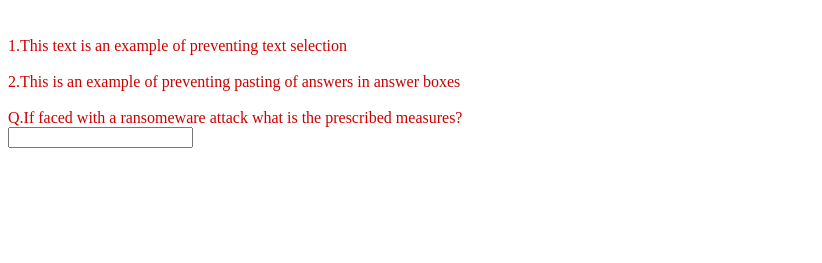
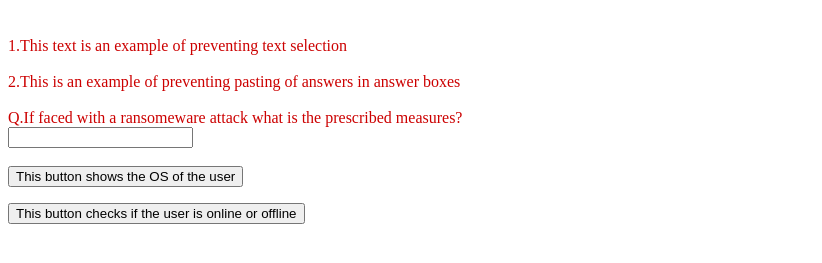
Before and after one commit to AashiqRamachandran/Passive_proctoring, a plain HTML site: page integerated.html in a window 1280 px wide. Shown: the part 79-342 px from the top of the page, without its empty margins (0-822 px from the left). Drawn offline with nearby package versions, Linux system fonts and the light colour scheme; no server answers.

Commit message:
Update integerated.html

```diff
--- a/integerated.html
+++ b/integerated.html
@@ -4,6 +4,30 @@
     <title>RWQ</title>
     <script src=
 "https://ajax.googleapis.com/ajax/libs/jquery/3.2.1/jquery.min.js">
+    </script>
+    <script>
+        function isOnline() {
+
+            if (navigator.onLine) {
+                document.getElementById(
+                  "demo").innerHTML = "Online";
+            } else {
+                document.getElementById(
+                  "demo").innerHTML = "Offline";
+            }
+        }
+    </script>
+    <script>
+        function operatingSytem() {
+            var OSName="Unknown OS";
+            if (navigator.appVersion.indexOf("Win")!=-1) OSName="Windows";
+            if (navigator.appVersion.indexOf("Mac")!=-1) OSName="MacOS";
+            if (navigator.appVersion.indexOf("X11")!=-1) OSName="UNIX";
+            if (navigator.appVersion.indexOf("Linux")!=-1) OSName="Linux";
+
+            // Display the OS name
+            document.getElementById("OS").innerHTML = OSName;
+        }
     </script>
     <script>
         // Add "https://ipinfo.io" statement
@@ -43,6 +67,16 @@
 	2.This is an example of preventing pasting of answers in answer boxes</br></br>
 	Q.If faced with a ransomeware attack what is the prescribed measures?</br>
 	<input type="text" onselectstart="return false" onpaste="return false;" onCopy="return false" onCut="return false" onDrag="return false" onDrop="return false" autocomplete=off/>
+	</br></br>
+	<button ondblclick="operatingSytem()">
+        	This button shows the OS of the user
+        </button>
+	    <p id="OS"></p>
+    <button onclick="isOnline()">
+      This button checks if the user is online or offline
+  </button>
+
+    <p id="demo"></p>
 </div>
   </body>
 </html>
```
